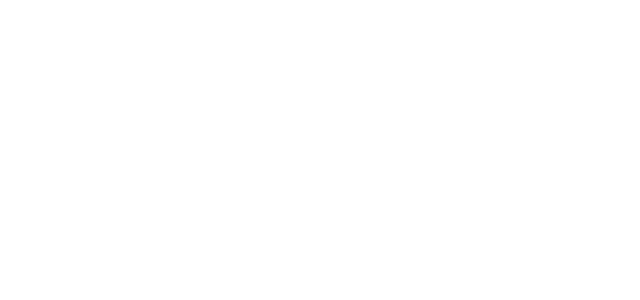
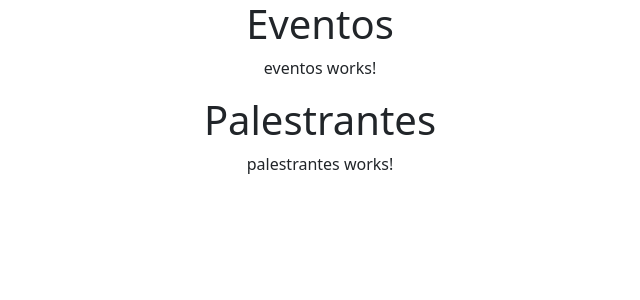
Before and after one commit to italoteles/ProEventos, an Angular app in the folder Front/ProEventos-App/: page / in a window 1280 px wide. Shown: the top 300 px of the page, without its empty margins (320-960 px from the left). Built offline with nearby package versions, Linux system fonts and the light colour scheme.

Commit message:
Colocando o ngx bootstrap e font awesome

```diff
--- a/Front/ProEventos-App/package.json
+++ b/Front/ProEventos-App/package.json
@@ -18,6 +18,9 @@
     "@angular/platform-browser": "^15.1.0",
     "@angular/platform-browser-dynamic": "^15.1.0",
     "@angular/router": "^15.1.0",
+    "@fortawesome/fontawesome-free": "^6.3.0",
+    "bootstrap": "^5.2.3",
+    "ngx-bootstrap": "^10.2.0",
     "rxjs": "~7.8.0",
     "tslib": "^2.3.0",
     "zone.js": "~0.12.0"
--- a/Front/ProEventos-App/src/app/app.component.html
+++ b/Front/ProEventos-App/src/app/app.component.html
@@ -0,0 +1,10 @@
+<div class="container text-center">
+  <h1> Eventos </h1>
+  <app-eventos></app-eventos>
+  <h1> Palestrantes</h1>
+  <app-palestrantes></app-palestrantes>
+
+  <router-outlet></router-outlet>
+
+
+</div>
--- /dev/null
+++ b/Front/ProEventos-App/src/app/eventos/eventos.component.html
@@ -0,0 +1 @@
+<p>eventos works!</p>
--- /dev/null
+++ b/Front/ProEventos-App/src/app/palestrantes/palestrantes.component.html
@@ -0,0 +1 @@
+<p>palestrantes works!</p>
--- a/Front/ProEventos-App/src/styles.scss
+++ b/Front/ProEventos-App/src/styles.scss
@@ -1 +1,8 @@
 /* You can add global styles to this file, and also import other style files */
+
+/* Importing Bootstrap SCSS file. */
+@import "./node_modules/bootstrap/scss/bootstrap";
+
+/* Importing Datepicker SCSS file. */
+@import "node_modules/ngx-bootstrap/datepicker/bs-datepicker";
+@import "node_modules/@fortawesome/fontawesome-free/css/fontawesome.css";
```
Also changed, not shown: Front/ProEventos-App/src/app/app.module.ts (+11 -2 lines), Front/ProEventos-App/src/app/eventos/eventos.component.ts (added, +10 -0 lines), Front/ProEventos-App/src/app/palestrantes/palestrantes.component.ts (added, +10 -0 lines), Front/ProEventos-App/src/app/eventos/eventos.component.scss (added), Front/ProEventos-App/src/app/palestrantes/palestrantes.component.scss (added), 2 other files (tests, documents, lock files or other folders).
